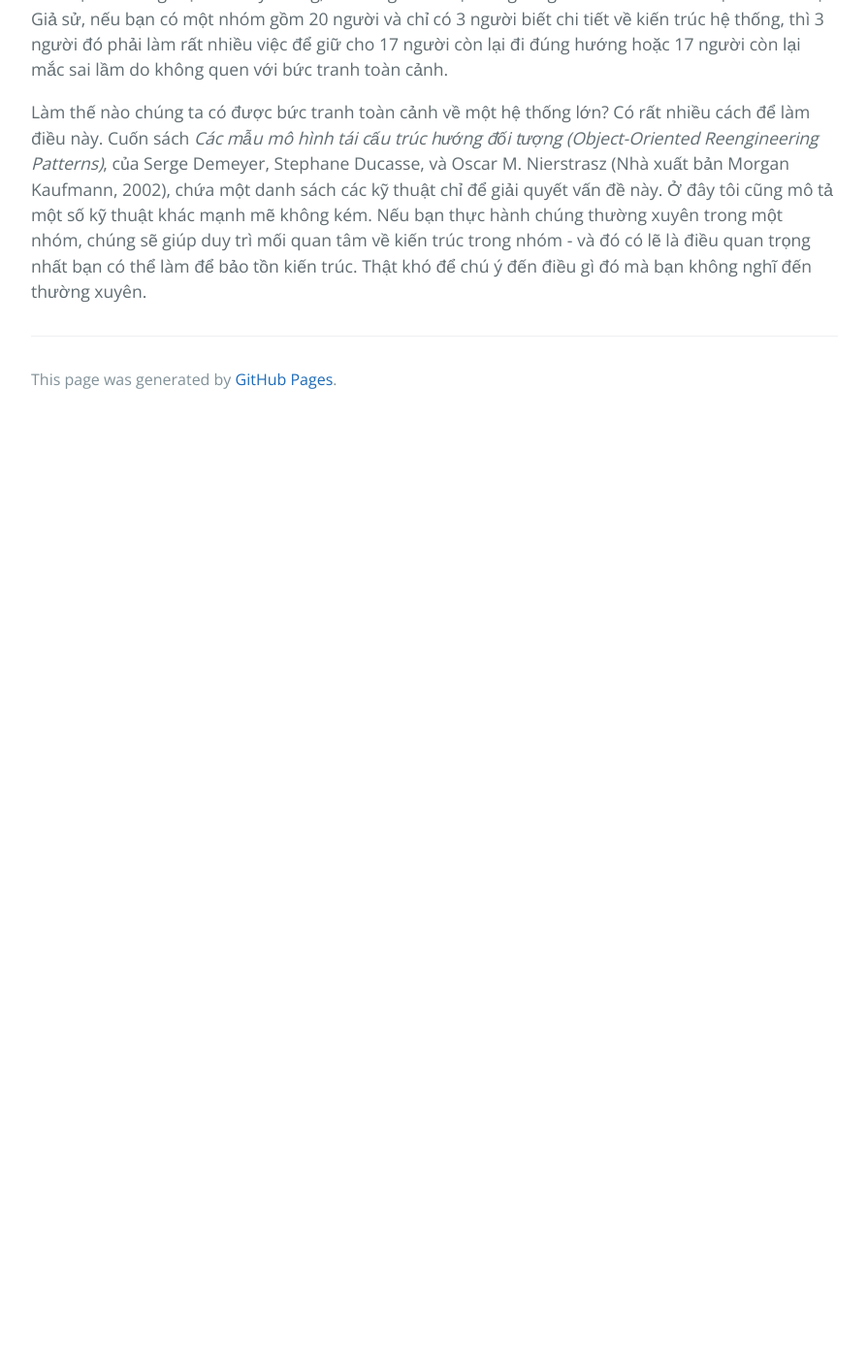
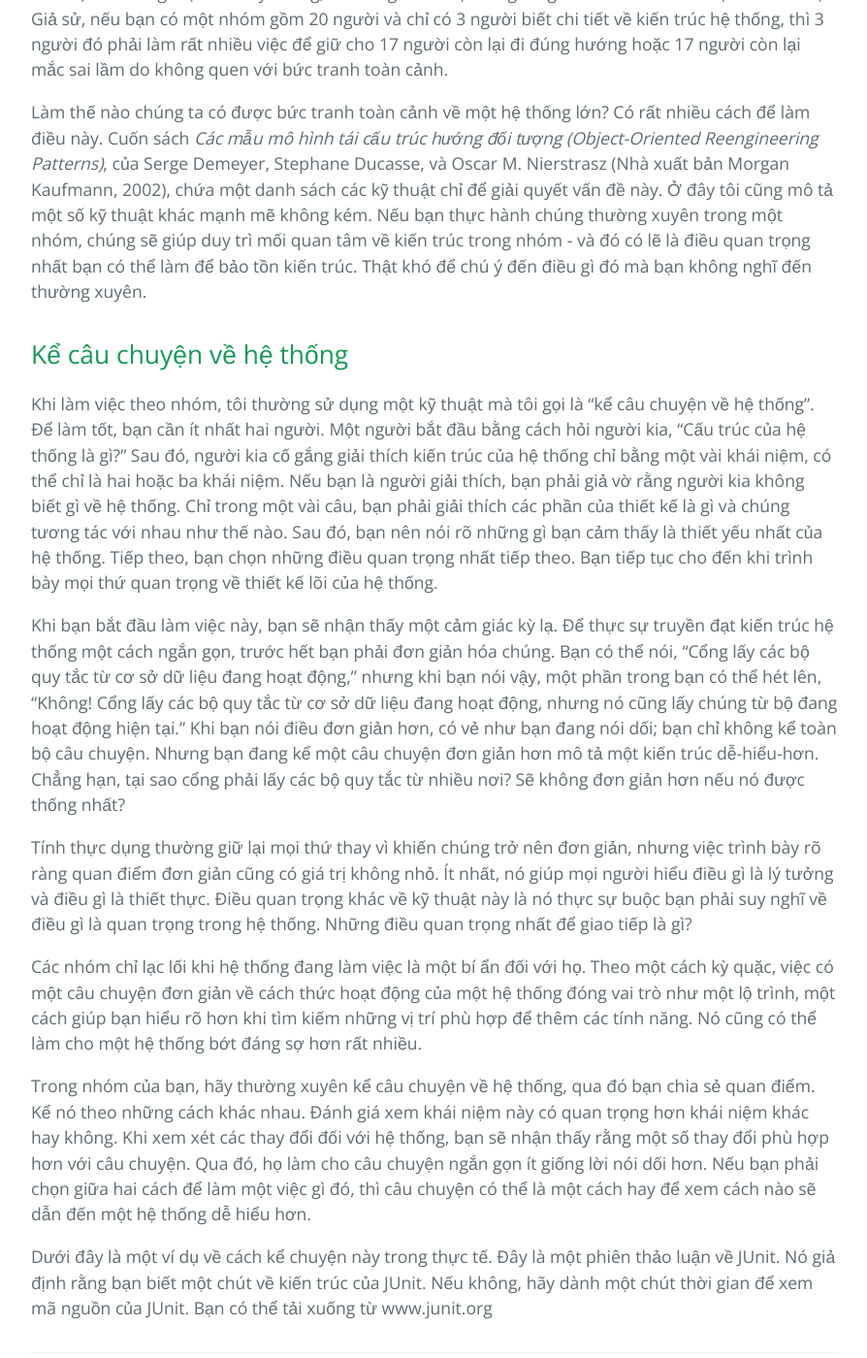
Before and after one commit to HaiBV/haibv.github.io, a Jekyll site: the page built from working-effectively-with-legacy-code/chapter-17-my-application-has-no-strucute.md, in a window 1280 px wide and 1400 px high, scrolled down 1503 px. Shown: the whole window at 97% size, without its empty margins (192-1086 px from the left). Built offline with Jekyll 4.4.1, drawn with Linux system fonts in a browser that asks for light colours; our own code applies the rules of GitHub Pages for plain Markdown files; before the commit the page ends 1938 px from its top, so only the background shows below that.

Commit message:
Book - Working Efectively with Legacy Code - P2 - C17

```diff
--- a/working-effectively-with-legacy-code/chapter-17-my-application-has-no-strucute.md
+++ b/working-effectively-with-legacy-code/chapter-17-my-application-has-no-strucute.md
@@ -19,3 +19,17 @@ Thông thường, nhiều tổ chức sử dụng vai trò kiến trúc sư hệ
 Có một sự thật phũ phàng là kiến trúc hệ thống quá quan trọng để giao cho một số ít người. Có một kiến trúc sư hệ thống cũng tốt, nhưng việc cốt lõi để giữ cho một kiến trúc nguyên vẹn là đảm bảo mọi người trong nhóm biết nó là gì và tất cả đều có trách nhiệm với nó. Mọi người làm việc với code nên biết kiến trúc của nó và những người khác có thể hưởng lợi từ những gì họ học được. Khi mọi người làm việc với cùng một nhóm ý tưởng, trí thông minh hệ thống tổng thể của nhóm sẽ được khuếch đại. Giả sử, nếu bạn có một nhóm gồm 20 người và chỉ có 3 người biết chi tiết về kiến trúc hệ thống, thì 3 người đó phải làm rất nhiều việc để giữ cho 17 người còn lại đi đúng hướng hoặc 17 người còn lại mắc sai lầm do không quen với bức tranh toàn cảnh.
 
 Làm thế nào chúng ta có được bức tranh toàn cảnh về một hệ thống lớn? Có rất nhiều cách để làm điều này. Cuốn sách _Các mẫu mô hình tái cấu trúc hướng đối tượng (Object-Oriented Reengineering Patterns)_, của Serge Demeyer, Stephane Ducasse, và Oscar M. Nierstrasz (Nhà xuất bản Morgan Kaufmann, 2002), chứa một danh sách các kỹ thuật chỉ để giải quyết vấn đề này. Ở đây tôi cũng mô tả một số kỹ thuật khác mạnh mẽ không kém. Nếu bạn thực hành chúng thường xuyên trong một nhóm, chúng sẽ giúp duy trì mối quan tâm về kiến trúc trong nhóm - và đó có lẽ là điều quan trọng nhất bạn có thể làm để bảo tồn kiến trúc. Thật khó để chú ý đến điều gì đó mà bạn không nghĩ đến thường xuyên.
+
+## Kể câu chuyện về hệ thống
+
+Khi làm việc theo nhóm, tôi thường sử dụng một kỹ thuật mà tôi gọi là “kể câu chuyện về hệ thống”. Để làm tốt, bạn cần ít nhất hai người. Một người bắt đầu bằng cách hỏi người kia, “Cấu trúc của hệ thống là gì?” Sau đó, người kia cố gắng giải thích kiến trúc của hệ thống chỉ bằng một vài khái niệm, có thể chỉ là hai hoặc ba khái niệm. Nếu bạn là người giải thích, bạn phải giả vờ rằng người kia không biết gì về hệ thống. Chỉ trong một vài câu, bạn phải giải thích các phần của thiết kế là gì và chúng tương tác với nhau như thế nào. Sau đó, bạn nên nói rõ những gì bạn cảm thấy là thiết yếu nhất của hệ thống. Tiếp theo, bạn chọn những điều quan trọng nhất tiếp theo. Bạn tiếp tục cho đến khi trình bày mọi thứ quan trọng về thiết kế lõi của hệ thống.
+
+Khi bạn bắt đầu làm việc này, bạn sẽ nhận thấy một cảm giác kỳ lạ. Để thực sự truyền đạt kiến trúc hệ thống một cách ngắn gọn, trước hết bạn phải đơn giản hóa chúng. Bạn có thể nói, “Cổng lấy các bộ quy tắc từ cơ sở dữ liệu đang hoạt động,” nhưng khi bạn nói vậy, một phần trong bạn có thể hét lên, “Không! Cổng lấy các bộ quy tắc từ cơ sở dữ liệu đang hoạt động, nhưng nó cũng lấy chúng từ bộ đang hoạt động hiện tại.” Khi bạn nói điều đơn giản hơn, có vẻ như bạn đang nói dối; bạn chỉ không kể toàn bộ câu chuyện. Nhưng bạn đang kể một câu chuyện đơn giản hơn mô tả một kiến trúc dễ-hiểu-hơn. Chẳng hạn, tại sao cổng phải lấy các bộ quy tắc từ nhiều nơi? Sẽ không đơn giản hơn nếu nó được thống nhất?
+
+Tính thực dụng thường giữ lại mọi thứ thay vì khiến chúng trở nên đơn giản, nhưng việc trình bày rõ ràng quan điểm đơn giản cũng có giá trị không nhỏ. Ít nhất, nó giúp mọi người hiểu điều gì là lý tưởng và điều gì là thiết thực. Điều quan trọng khác về kỹ thuật này là nó thực sự buộc bạn phải suy nghĩ về điều gì là quan trọng trong hệ thống. Những điều quan trọng nhất để giao tiếp là gì?
+
+Các nhóm chỉ lạc lối khi hệ thống đang làm việc là một bí ẩn đối với họ. Theo một cách kỳ quặc, việc có một câu chuyện đơn giản về cách thức hoạt động của một hệ thống đóng vai trò như một lộ trình, một cách giúp bạn hiểu rõ hơn khi tìm kiếm những vị trí phù hợp để thêm các tính năng. Nó cũng có thể làm cho một hệ thống bớt đáng sợ hơn rất nhiều.
+
+Trong nhóm của bạn, hãy thường xuyên kể câu chuyện về hệ thống, qua đó bạn chia sẻ quan điểm. Kể nó theo những cách khác nhau. Đánh giá xem khái niệm này có quan trọng hơn khái niệm khác hay không. Khi xem xét các thay đổi đối với hệ thống, bạn sẽ nhận thấy rằng một số thay đổi phù hợp hơn với câu chuyện. Qua đó, họ làm cho câu chuyện ngắn gọn ít giống lời nói dối hơn. Nếu bạn phải chọn giữa hai cách để làm một việc gì đó, thì câu chuyện có thể là một cách hay để xem cách nào sẽ dẫn đến một hệ thống dễ hiểu hơn.
+
+Dưới đây là một ví dụ về cách kể chuyện này trong thực tế. Đây là một phiên thảo luận về JUnit. Nó giả định rằng bạn biết một chút về kiến trúc của JUnit. Nếu không, hãy dành một chút thời gian để xem mã nguồn của JUnit. Bạn có thể tải xuống từ www.junit.org
```
